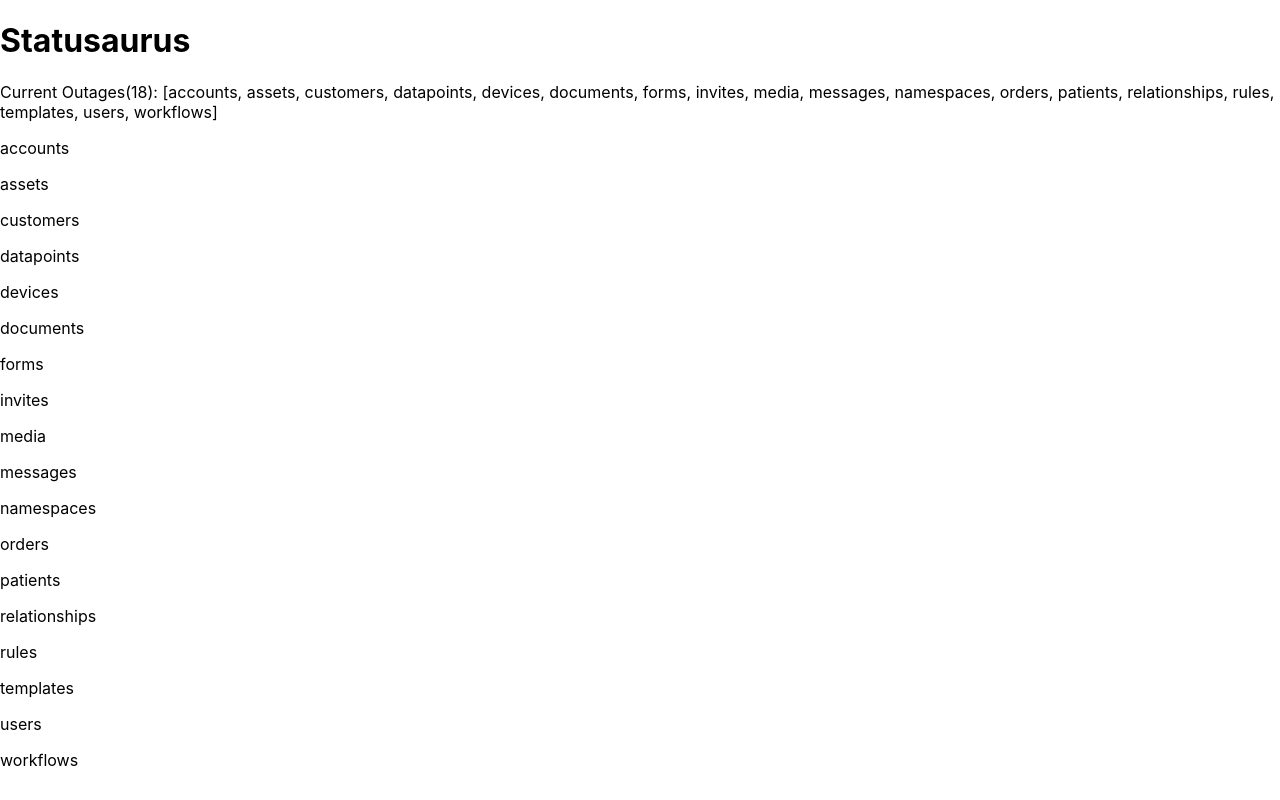
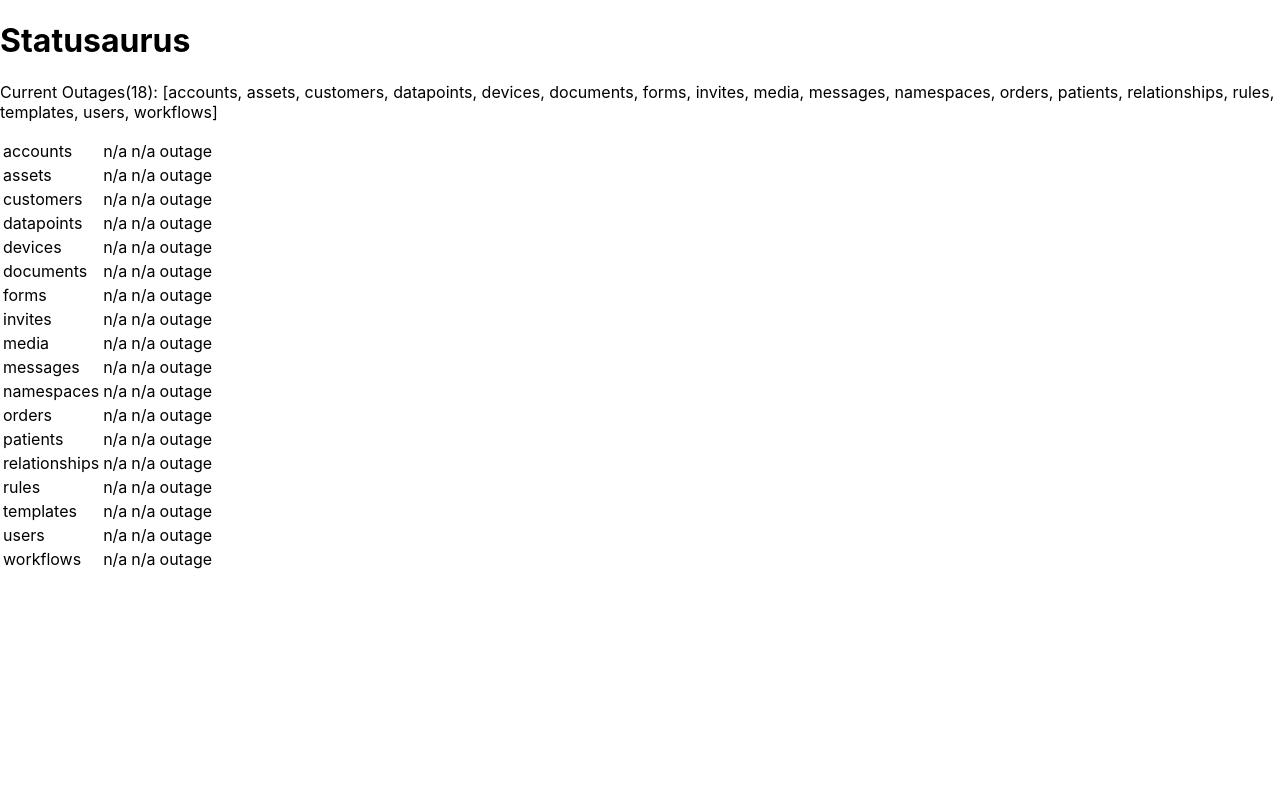
Before and after one commit to jeremiahkonrad/statusaurus, a React (Create React App) app: page / in a window 1280 px wide. Built offline with nearby package versions, Linux system fonts and the light colour scheme; no server answers.

Commit message:
feat(ui): adds TableRow component

```diff
--- a/src/App.js
+++ b/src/App.js
@@ -5,6 +5,7 @@ import { API_LIST } from './constants';
 import reducer from './reducer';
 import { RECEIVED_STATUS, STATUS_OK, STATUS_OUTAGE } from './actions';
 import Outages from './components/outages/outages';
+import TableRow from './components/table/table-row/table-row';
 
 const initialState = { apis: {}, outages: [] };
 
@@ -29,9 +30,11 @@ const App = () => {
     <div>
       <h1>Statusaurus</h1>
       <Outages outages={state.outages} />
-      {Object.keys(state.apis).map((apiName) => (
-        <p key={apiName}>{apiName}</p>
-      ))}
+      <table>
+        {Object.keys(state.apis).map((apiName) => (
+          <TableRow api={apiName} status={state.apis[apiName]} />
+        ))}
+      </table>
     </div>
   );
 };
--- /dev/null
+++ b/src/components/table/table-row/table-row.js
@@ -0,0 +1,18 @@
+import React from 'react';
+
+const TableRow = ({ api, status }) => {
+  const message = status?.message || 'outage';
+  const hostname = status?.hostname || 'n/a';
+  const time = status?.time || 'n/a';
+
+  return (
+    <tr>
+      <td>{api}</td>
+      <td>{time}</td>
+      <td>{hostname}</td>
+      <td>{message}</td>
+    </tr>
+  );
+};
+
+export default TableRow;
```
